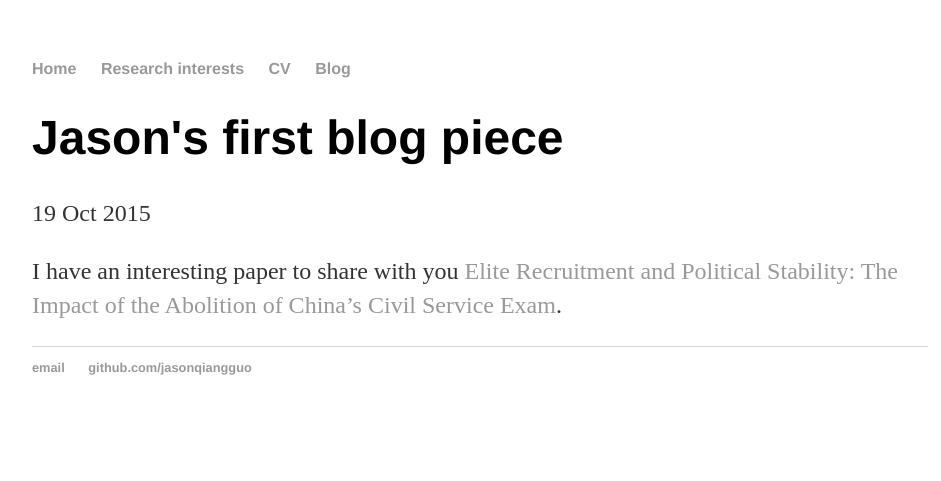
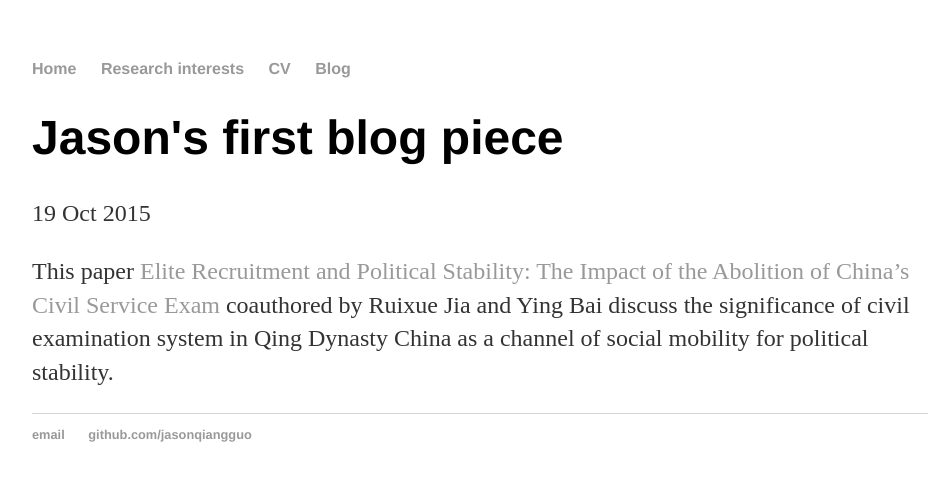
Before and after one commit to jasonqiangguo/jasonqiangguo.github.io, a Jekyll site: the page built from _posts/2015-10-19-Jason-Guo-Site-Launched.md, in a window 1280 px wide. Shown: the top 481 px of the page, without its empty margins (160-1101 px from the left). Built offline with Jekyll 4.4.1, drawn with Linux system fonts in a browser that asks for light colours.

Commit message:
Update 2015-10-19-Jason-Guo-Site-Launched.md

```diff
--- a/_posts/2015-10-19-Jason-Guo-Site-Launched.md
+++ b/_posts/2015-10-19-Jason-Guo-Site-Launched.md
@@ -4,4 +4,4 @@ title: "Jason's first blog piece"
 date: 2015-10-19
 ---
 
-I have an interesting paper to share with you [Elite Recruitment and Political Stability: The Impact of the Abolition of China's Civil Service Exam](https://drive.google.com/file/d/0B_IGNeKdKFQxOF9ZdUJYTklDY3c/view).
+This paper [Elite Recruitment and Political Stability: The Impact of the Abolition of China's Civil Service Exam](https://drive.google.com/file/d/0B_IGNeKdKFQxOF9ZdUJYTklDY3c/view) coauthored by Ruixue Jia and Ying Bai discuss the significance of civil examination system in Qing Dynasty China as a channel of social mobility for political stability.
```
